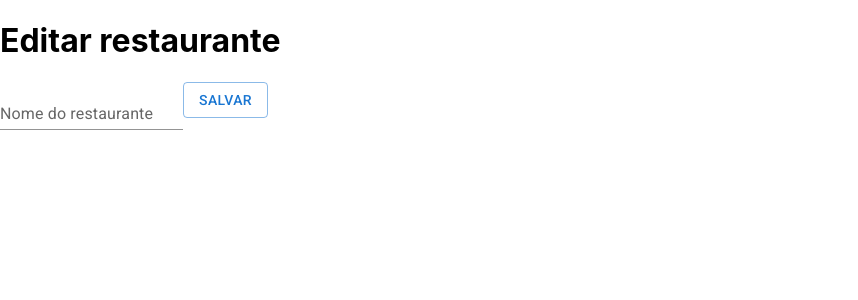
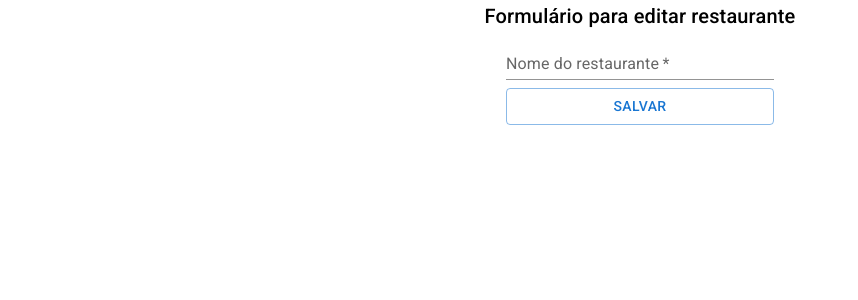
Before and after one commit to Henrriky/alfood-react-with-api, a React (Create React App) app: page /admin/restaurantes/1 in a window 1280 px wide. Shown: the top 300 px of the page, without its empty margins (0-858 px from the left). Built offline with nearby package versions, Linux system fonts and the light colour scheme; no server answers.

Commit message:
isolate base url for http request

```diff
--- /dev/null
+++ b/src/http/index.ts
@@ -0,0 +1,7 @@
+import axios from "axios";
+
+const http = axios.create({
+    baseURL: 'http://localhost:8000/api/v2'
+});
+
+export default http;
--- a/src/paginas/Administracao/Restaurantes/AdministracaoRestaurantes.tsx
+++ b/src/paginas/Administracao/Restaurantes/AdministracaoRestaurantes.tsx
@@ -1,15 +1,15 @@
 import { useEffect, useState } from "react";
 import IRestaurante from "../../../interfaces/IRestaurante"
 import { Button, Paper, Table, TableBody, TableCell, TableContainer, TableHead, TableRow } from "@mui/material";
-import axios from "axios";
 import { Link } from "react-router-dom";
+import http from "../../../http";
 
 export default function AdministracaoRestaurantes() {
 
   const [restaurantes, setRestaurantes] = useState<IRestaurante[]>([]);
 
   useEffect(() => {
-    axios.get<IRestaurante[]>('http://localhost:8000/api/v2/restaurantes/')
+    http.get<IRestaurante[]>('restaurantes/')
       .then(resposta => setRestaurantes(resposta.data))
       .catch(error => console.log(error))
   }, [])
@@ -18,7 +18,7 @@
 
     const { id } = restauranteAhSerExcluido;
 
-    axios.delete(`http://localhost:8000/api/v2/restaurantes/${id}/`)
+    http.delete(`restaurantes/${id}/`)
       .then(() => { alert("Restaurante deletado com sucesso!")})
       .catch(error => console.log(error))
 
--- a/src/paginas/Administracao/Restaurantes/FormularioRestaurante.tsx
+++ b/src/paginas/Administracao/Restaurantes/FormularioRestaurante.tsx
@@ -1,8 +1,9 @@
-import { Button, TextField } from "@mui/material";
+import { Box, Button, TextField, Typography } from "@mui/material";
 import axios from "axios";
 import { useEffect, useState } from "react";
 import { useParams } from "react-router-dom";
 import IRestaurante from "../../../interfaces/IRestaurante";
+import http from "../../../http";
 
 export default function FormularioRestaurante() {
 
@@ -10,7 +11,7 @@
 
     useEffect(() => {
         if (parametros.id) {
-            axios.get<IRestaurante>(`http://localhost:8000/api/v2/restaurantes/${parametros.id}/`)
+            http.get<IRestaurante>(`restaurantes/${parametros.id}/`)
                 .then(resposta => setNomeRestaurante(resposta.data.nome))
         }
     }, [parametros])
@@ -22,14 +23,14 @@
 
         if (parametros.id) {
 
-            axios.put(`http://localhost:8000/api/v2/restaurantes/${parametros.id}/`, {
+            http.put(`restaurantes/${parametros.id}/`, {
                 nome: nomeRestaurante,
             }).then(() => {
                 alert("Restaurante atualizado com sucesso!")
             })
 
         } else {
-            axios.post('http://localhost:8000/api/v2/restaurantes/', {
+            http.post('restaurantes/', {
                 nome: nomeRestaurante
             })
                 .then(() => {
@@ -39,15 +40,25 @@
     }
 
     return (
-        <form onSubmit={aoSubmeterFormulario}>
-            <h1>{parametros.id === undefined ? 'Criar restaurante' : 'Editar restaurante'}</h1>
+        <Box sx={{ display: 'flex', flexDirection: "column", alignItems: "center" }}>
+            <Typography component="h1" variant="h6">
+                {
+                    parametros.id === undefined ?
+                        'Formulário para criar restaurante' :
+                        'Formulário para editar restaurante'
+                }
+            </Typography>
+            <Box onSubmit={aoSubmeterFormulario} component="form" >
                 <TextField
                     label="Nome do restaurante"
                     variant="standard"
+                    onChange={evento => setNomeRestaurante(evento.target.value)}
                     value={nomeRestaurante}
-                onChange={evento => setNomeRestaurante(evento.target.value)}
+                    fullWidth
+                    required
                 />
-            <Button type="submit" variant="outlined">Salvar</Button>
-        </form>
+                <Button sx={{ marginTop: 1 }} type="submit" variant="outlined" fullWidth>Salvar</Button>
+            </Box>
+        </Box>
     )
 }
```
Lines whose indentation alone changed are shown as unchanged.
